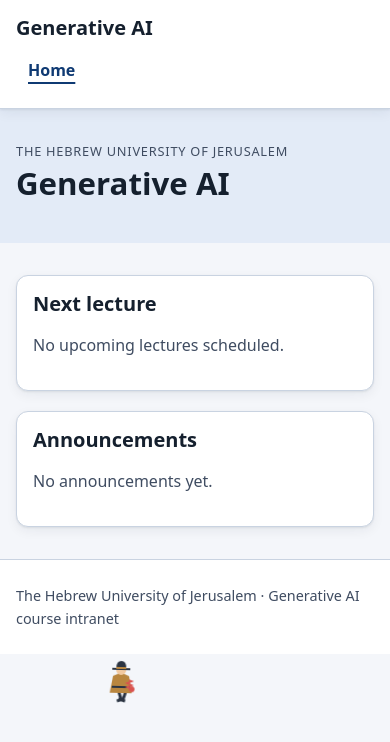
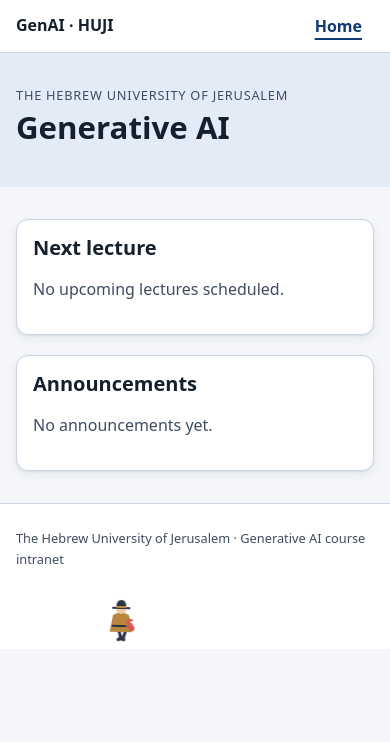
Before and after one commit to levyori123/genai-course-intranet, a Django app: page / in a window 390 px wide. Shown: the top 742 px of the page. Run offline with Django 5.2, Linux system fonts and the light colour scheme; data that the repository does not hold is empty; some libraries are stand-ins or nearby versions.

Commit message:
Address review: scroll padding, compact mobile header, grid align, short brand, strip surface bg, type-scale tokens, font fallbacks, hover feedback, robust strip test

```diff
--- a/course/static/course/style.css
+++ b/course/static/course/style.css
@@ -1,7 +1,7 @@
 :root {
   /* type: 1.25 modular scale on a 16px base */
   --step--1: .8rem; --step-0: 1rem; --step-1: 1.25rem; --step-2: 1.563rem; --step-3: 1.953rem; --step-4: 2.441rem;
-  --font: system-ui, -apple-system, "Segoe UI", sans-serif;
+  --font: system-ui, -apple-system, "Segoe UI", Roboto, "Helvetica Neue", Arial, "Noto Sans", sans-serif;
   /* 4px spacing scale */
   --s1: 4px; --s2: 8px; --s3: 12px; --s4: 16px; --s5: 20px; --s6: 24px; --s8: 32px; --s10: 40px; --s12: 48px;
   --radius: 12px; --container: 1040px; --measure: 68ch;
@@ -19,6 +19,7 @@
     --ink: #6b7d96; --skin: #e0b48c; --coat-1: #d4a257; --coat-2: #7fa87f; --coat-3: #b883bd; --gadget: #ff7a70;
   }
 }
+html { scroll-padding-top: 120px; }
 * { box-sizing: border-box; }
 body { margin: 0; background: var(--bg); color: var(--text); font: var(--step-0)/1.6 var(--font); }
 h1, h2, h3 { line-height: 1.2; }
@@ -43,12 +44,12 @@ nav a[aria-current="page"] { font-weight: 700; text-decoration: underline; text-
 .hero h1 { font-size: clamp(var(--step-3), 6vw, var(--step-4)); margin: var(--s1) 0 var(--s2); }
 .eyebrow { color: var(--muted); text-transform: uppercase; letter-spacing: .06em; font-size: var(--step--1); margin: 0; }
 .lead { font-size: var(--step-1); max-width: var(--measure); }
-.meta { color: var(--muted); font-size: .9rem; margin: 0 0 var(--s2); }
+.meta { color: var(--muted); font-size: var(--step--1); margin: 0 0 var(--s2); }
 .actions { display: flex; gap: var(--s3); flex-wrap: wrap; }
 .btn { display: inline-flex; align-items: center; justify-content: center; min-height: 44px; background: var(--accent); color: var(--accent-text);
   padding: var(--s2) var(--s5); border-radius: var(--s2); text-decoration: none; font-weight: 600; }
-.btn:hover { filter: brightness(1.12); }
-.grid { display: grid; gap: var(--s5); grid-template-columns: 1fr; padding-bottom: var(--s8); }
+.btn:hover { text-decoration: underline; text-underline-offset: 4px; box-shadow: 0 0 0 2px var(--surface), 0 0 0 4px var(--accent); }
+.grid { display: grid; gap: var(--s5); grid-template-columns: 1fr; padding-bottom: var(--s8); align-items: start; }
 @media (min-width: 760px) { .grid { grid-template-columns: 1fr 1.4fr; } }
 .card { background: var(--surface); border: 1px solid var(--border); border-radius: var(--radius); padding: var(--s6); box-shadow: var(--shadow); }
 .card h2 { margin-top: 0; font-size: var(--step-1); }
@@ -58,9 +59,9 @@ nav a[aria-current="page"] { font-weight: 700; text-decoration: underline; text-
 .prose { max-width: var(--measure); }
 .prose > :first-child { margin-top: 0; } .prose > :last-child { margin-bottom: 0; }
 .empty { color: var(--muted); }
-.site-footer { background: var(--surface); color: var(--muted); font-size: .9rem; padding: var(--s6) 0; border-top: 1px solid var(--border); }
+.site-footer { background: var(--surface); color: var(--muted); font-size: var(--step--1); padding: var(--s6) 0; border-top: 1px solid var(--border); }
 /* decorative running detectives: in normal flow after the footer */
-.agents { position: relative; height: 56px; pointer-events: none; overflow: hidden; background: var(--bg); }
+.agents { position: relative; height: 56px; pointer-events: none; overflow: hidden; background: var(--surface); }
 .agent { position: absolute; bottom: 4px; left: 0; width: 32px; height: 48px; transform: translateX(-60px); animation: agent-run 18s linear infinite; }
 .agent svg { display: block; animation: agent-bob .4s ease-in-out infinite alternate; }
 .a1 { --coat: var(--coat-1); } .a2 { --coat: var(--coat-2); animation-duration: 26s; animation-delay: -9s; }
@@ -77,8 +78,12 @@ nav a[aria-current="page"] { font-weight: 700; text-decoration: underline; text-
 @keyframes agent-leg { from { transform: rotate(-18deg); } to { transform: rotate(18deg); } }
 @keyframes agent-spin { to { transform: scaleX(-1); } }
 @media (max-width: 759px) {
-  .bar { flex-direction: column; align-items: stretch; gap: var(--s1); }
-  nav { overflow-x: auto; -webkit-overflow-scrolling: touch; padding-bottom: var(--s1); }
+  html { scroll-padding-top: var(--s4); }
+  .site-header { position: static; }
+  .bar { gap: var(--s2); padding-top: var(--s1); padding-bottom: var(--s1); }
+  .brand { font-size: var(--step-0); white-space: nowrap; }
+  nav { flex: 1; min-width: 0; justify-content: flex-end; overflow-x: auto; -webkit-overflow-scrolling: touch; }
+  nav a:first-child { padding-left: 0; }
   .hero { padding-top: var(--s8); }
 }
 @media (max-width: 479px) {
--- a/course/templates/course/base.html
+++ b/course/templates/course/base.html
@@ -11,7 +11,7 @@
   <a class="skip-link" href="#main">Skip to main content</a>
   <header class="site-header">
     <div class="container bar">
-      <a class="brand" href="{% url 'home' %}">{{ course.title }}</a>
+      <a class="brand" href="{% url 'home' %}">GenAI · HUJI</a>
       {% url 'home' as home_url %}
       <nav aria-label="Main">
         <a href="{{ home_url }}"{% if request.path == home_url %} aria-current="page"{% endif %}>Home</a>
--- a/course/templates/course/home.html
+++ b/course/templates/course/home.html
@@ -30,7 +30,7 @@
     <h2>Announcements</h2>
     {% for a in announcements %}
       <article class="announcement">
-        <h3>{% if a.pinned %}<span class="pin"><span aria-hidden="true">📌</span><span class="visually-hidden">Pinned</span></span> {% endif %}{{ a.title }}</h3>
+        <h3>{% if a.pinned %}<span class="pin"><span aria-hidden="true">📌</span><span class="visually-hidden">Pinned:</span></span> {% endif %}{{ a.title }}</h3>
         <p class="meta"><time datetime="{{ a.published_at|date:'Y-m-d' }}">{{ a.published_at|date:"j M Y" }}</time></p>
         <div class="prose">{{ a.body|markdown }}</div>
       </article>
```
Also changed, not shown: course/tests/test_agents.py (+5 -2 lines).
